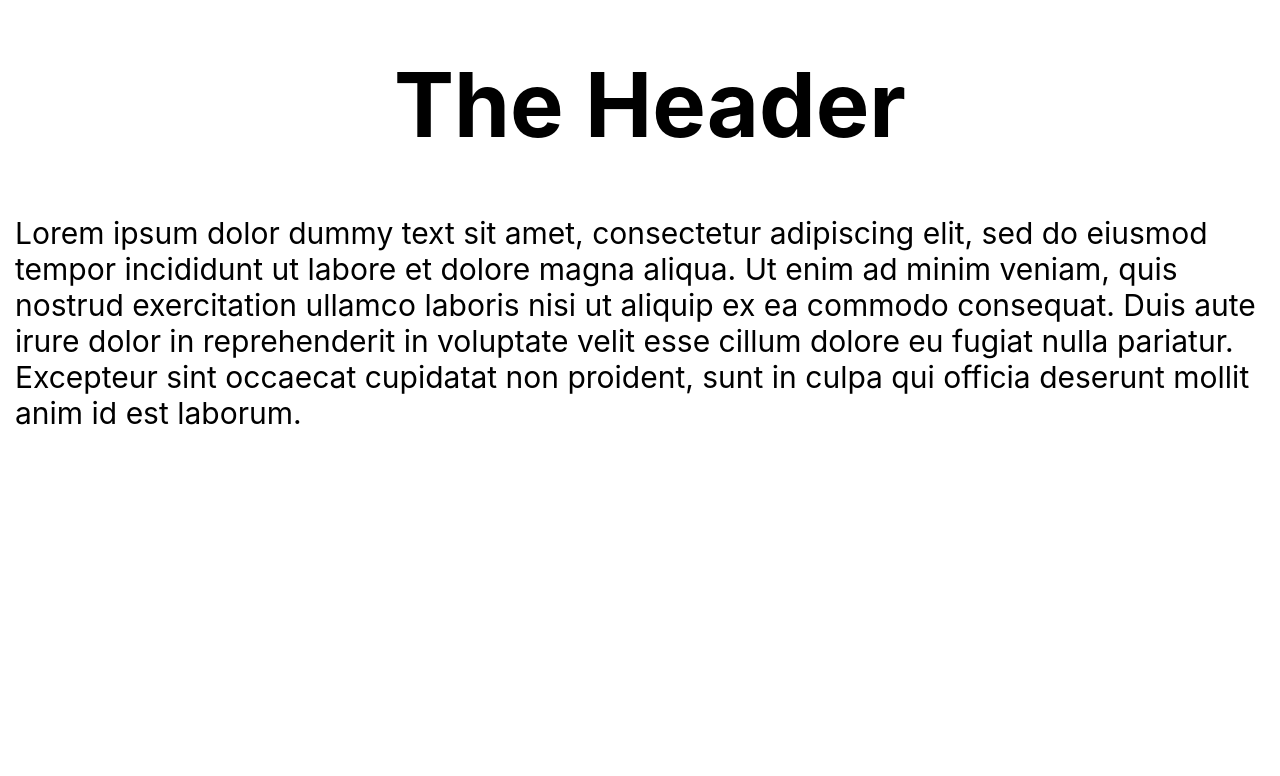
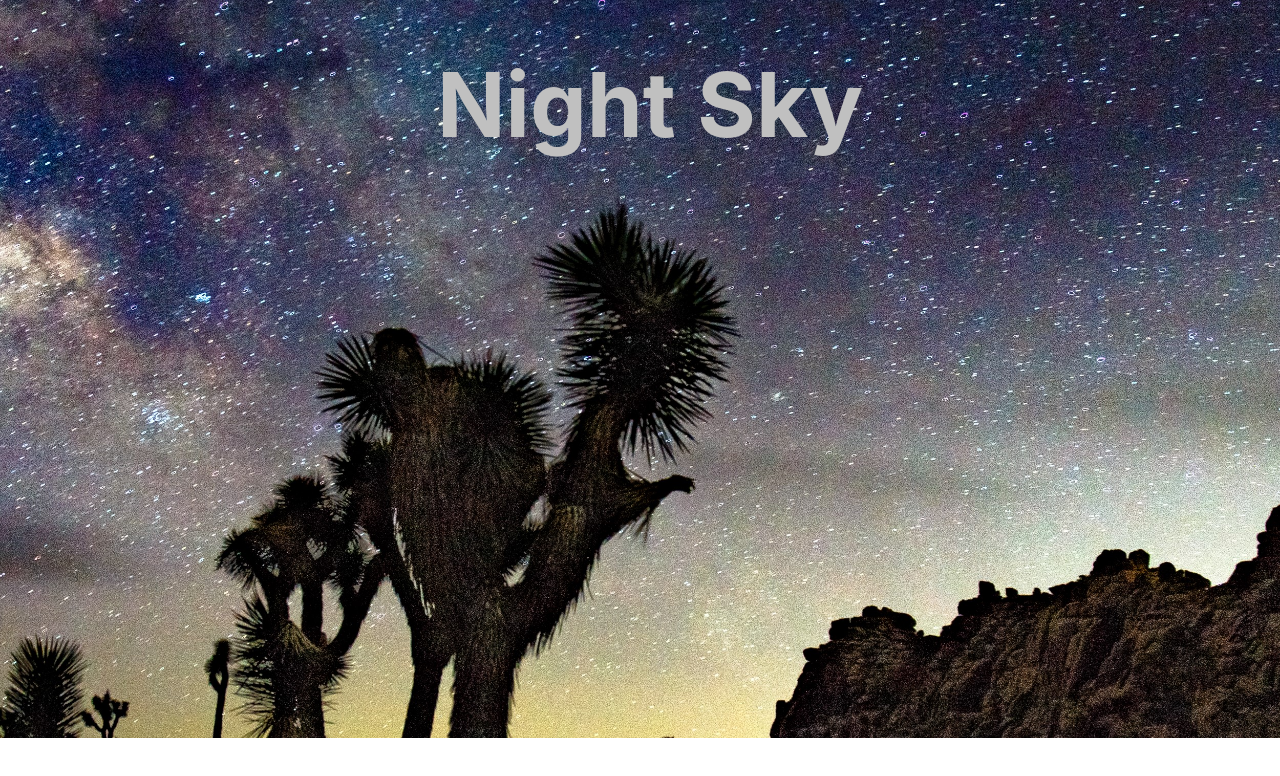
Before and after one commit to neohed/clean-components, a React (Create React App) app: page /#/header in a window 1280 px wide. Shown: the top 776 px of the page. Built offline with nearby package versions, Linux system fonts and the light colour scheme.

Commit message:
Add second header demo

```diff
--- a/src/App.js
+++ b/src/App.js
@@ -10,6 +10,7 @@ import './App.css';
 import RouterMenu from "./components/RouterMenu";
 import ScrollOver from "./components/ScrollOver";
 import ShrinkHeaderDemo from "./components/ShrinkHeaderDemo";
+import ShrinkHeaderDemo2 from "./components/ShrinkHeaderDemo2";
 
 function App() {
     return (
@@ -32,6 +33,9 @@ function App() {
                     <Route path="/header">
                         <ShrinkHeaderDemo/>
                     </Route>
+                    <Route path="/header2">
+                        <ShrinkHeaderDemo2/>
+                    </Route>
                 </Switch>
             </Router>
         </div>
--- a/src/components/RouterMenu.js
+++ b/src/components/RouterMenu.js
@@ -16,7 +16,10 @@ function RouterMenu() {
                     <Link to="scroller">Scroll</Link>
                 </li>
                 <li>
-                    <Link to="header">Header</Link>
+                    <Link to="header">Header Transparent</Link>
+                </li>
+                <li>
+                    <Link to="header2">Header Padding</Link>
                 </li>
             </ul>
         </div>
--- a/src/components/ShrinkHeader.js
+++ b/src/components/ShrinkHeader.js
@@ -1,20 +1,26 @@
-import React, {useRef, useEffect} from 'react';
+import React, {useRef, useState} from 'react';
 import useEventListener from '../utility/useEventListener'
 import './shrinkHeader.css'
 
-const ShrinkHeader = ({title}) => {
+const ShrinkHeader = ({title, startStyle, scrollStyle}) => {
     const headerRef = useRef(null);
+    const [headerStyle, setHeaderStyle] = useState(startStyle);
 
     useEventListener('scroll', () => {
         if (document.body.scrollTop > 50 || document.documentElement.scrollTop > 50) {
-            headerRef.current.className = 'shrinking-header shrunken-head'
+            headerRef.current.className = 'shrinking-header shrunken-head';
+console.log('make scrollStyle');
+            setHeaderStyle(scrollStyle)
         } else {
-            headerRef.current.className = 'shrinking-header'
+            headerRef.current.className = 'shrinking-header';
+console.log('make startStyle');
+            setHeaderStyle(startStyle)
         }
     });
 
     return (
         <header
+            style={headerStyle}
             className='shrinking-header'
             ref={headerRef}
         >
--- a/src/components/ShrinkHeaderDemo.js
+++ b/src/components/ShrinkHeaderDemo.js
@@ -1,21 +1,27 @@
 import React from 'react';
 import ShrinkHeader from "./ShrinkHeader";
+import background from '../image/Joshua_Tree_National_Park_Night_Sky.jpg'
 
 const ShrinkHeaderDemo = () => (
     <div>
-        <ShrinkHeader title={'The Header'} />
-        <p style={{
+        <ShrinkHeader
+            title={'Night Sky'}
+            startStyle={{
+                color: 'silver'
+            }}
+            scrollStyle={{
+                color: 'black',
+                backgroundColor: 'silver'
+            }}
+        />
+        <div style={{
             height: '1000px',
-            marginTop: '200px',
             padding: '15px 15px 2500px',
-            fontSize: '30px'
+            fontSize: '30px',
+            background: `url(${background}) no-repeat`,
+            backgroundSize: '100% auto'
         }}>
-            Lorem ipsum dolor dummy text sit amet, consectetur adipiscing elit, sed do eiusmod tempor incididunt ut
-            labore et dolore magna aliqua. Ut enim ad minim veniam, quis nostrud exercitation ullamco laboris nisi
-            ut aliquip ex ea commodo consequat. Duis aute irure dolor in reprehenderit in voluptate velit esse
-            cillum dolore eu fugiat nulla pariatur. Excepteur sint occaecat cupidatat non proident, sunt in culpa
-            qui officia deserunt mollit anim id est laborum.
-        </p>
+        </div>
     </div>
 );
 
--- /dev/null
+++ b/src/components/ShrinkHeaderDemo2.js
@@ -0,0 +1,24 @@
+import React from 'react';
+import ShrinkHeader from "./ShrinkHeader";
+import background from '../image/Joshua_Tree_National_Park_Night_Sky.jpg'
+
+const ShrinkHeaderDemo2 = () => (
+    <div>
+        <ShrinkHeader title={'The Header'} />
+        <div style={{
+            height: '1000px',
+            marginTop: '200px',
+            padding: '15px 15px 2500px',
+            fontSize: '30px',
+            backgroundSize: '100% auto'
+        }}>
+            Lorem ipsum dolor dummy text sit amet, consectetur adipiscing elit, sed do eiusmod tempor incididunt ut
+            labore et dolore magna aliqua. Ut enim ad minim veniam, quis nostrud exercitation ullamco laboris nisi
+            ut aliquip ex ea commodo consequat. Duis aute irure dolor in reprehenderit in voluptate velit esse
+            cillum dolore eu fugiat nulla pariatur. Excepteur sint occaecat cupidatat non proident, sunt in culpa
+            qui officia deserunt mollit anim id est laborum.
+        </div>
+    </div>
+);
+
+export default ShrinkHeaderDemo2;
--- a/src/components/scrollOver.css
+++ b/src/components/scrollOver.css
@@ -22,9 +22,9 @@
 
 #scroll-relative {
     top: 96vh;
-    background-color: white;
+    background-color: #b3b4b8;
 }
 
 #scroll-relative div {
-    background-color: white;
+    background-color: #b3b4b8;
 }
--- a/src/components/shrinkHeader.css
+++ b/src/components/shrinkHeader.css
@@ -1,7 +1,6 @@
 .shrinking-header {
-    background-color: white;
+    background-color: transparent;
     padding: 50px 10px; /* Some padding */
-    color: black;
     text-align: center; /* Centered text */
     font-size: 90px; /* Big font size */
     font-weight: bold;
```
Also changed, not shown: src/image/Joshua_Tree_National_Park_Night_Sky.jpg (added).
